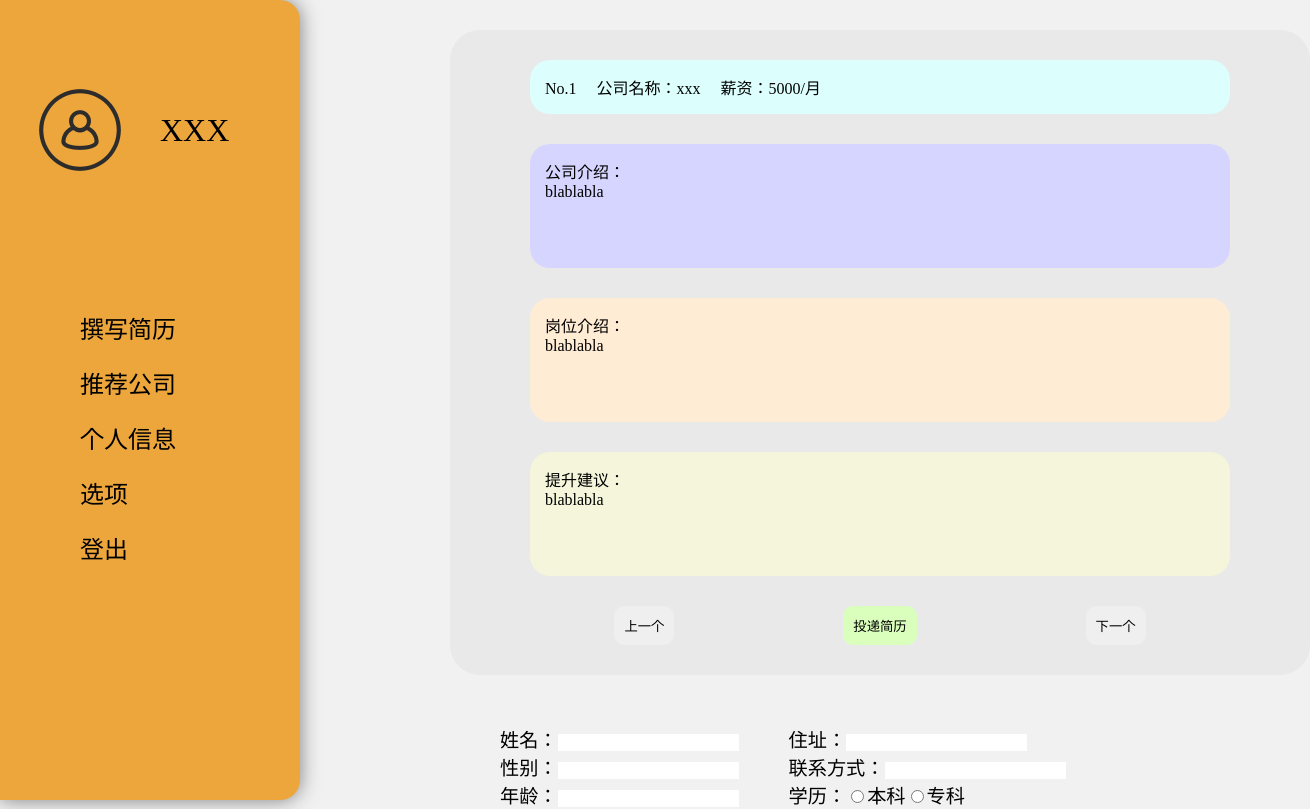
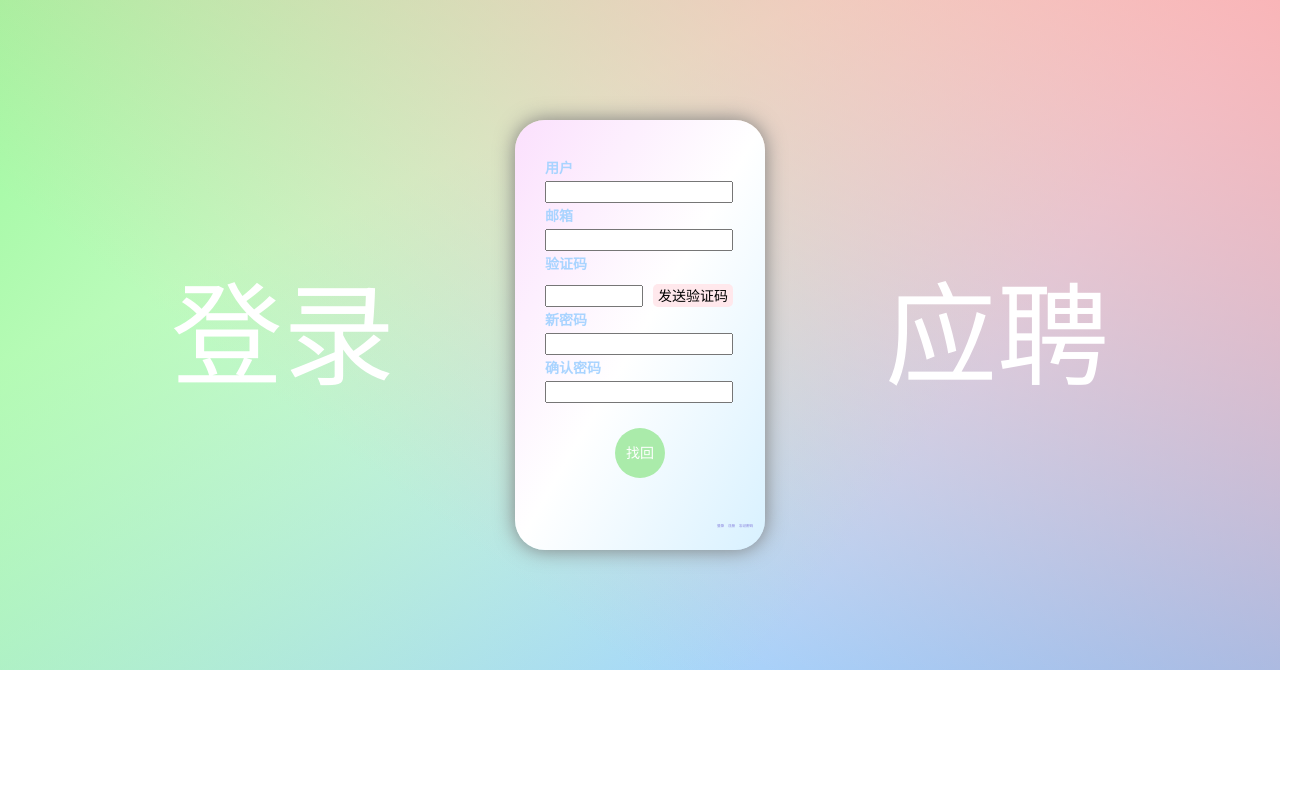
Before and after one commit to wjhswo/fuchuang, a Vue app: page /#/ in a window 1280 px wide. Shown: the top 809 px of the page, 1310 px wide, since content can reach past the window. Built offline with nearby package versions, Linux system fonts and the light colour scheme.

Commit message:
[feat] 添加arco-design组件库

```diff
--- a/package.json
+++ b/package.json
@@ -13,6 +13,7 @@
     "vue-router": "^4.3.0"
   },
   "devDependencies": {
+    "@arco-design/web-vue": "^2.55.0",
     "@babel/core": "^7.12.16",
     "@babel/eslint-parser": "^7.12.16",
     "@vue/cli-plugin-babel": "~5.0.0",
--- a/src/components/HomePage.vue
+++ /dev/null
@@ -1,36 +0,0 @@
-<template>
-  <div id="ap">
-    <LogIn v-if="false"/>
-    <MainInterfaceForUser v-if="true"/>
-  </div>
-</template>
-
-<script>
-import LogIn from "@/views/LogIn.vue"
-import MainInterfaceForUser from "@/views/MainInterfaceForUser.vue"
-
-export default{
-  components:{
-    LogIn,
-    MainInterfaceForUser,
-  }
-}
-</script>
-
-<style>
-
-html{
-  height: 100%;
-}
-body{
-  height:100%;
-  margin:0px;
-  background-color: rgb(241, 241, 241);
-}
-#ap{
-  height:100%;
-}
-.hide{
-  display: hide;
-}
-</style>./views/MainInterfaceForUser.vue
--- a/src/main.js
+++ b/src/main.js
@@ -1,8 +1,10 @@
 import { createApp } from 'vue'
 import App from './App.vue'
-
-import router from "@/router/index";
+import router from "@/router/index"
+import ArcoVue from "@arco-design/web-vue"
+import '@arco-design/web-vue/dist/arco.css'
 
 const app = createApp(App)
 app.use(router)
+app.use(ArcoVue)
 app.mount('#app')
--- a/src/router/index.js
+++ b/src/router/index.js
@@ -1,12 +1,12 @@
 import { createRouter, createWebHashHistory } from 'vue-router'
-import Home from "@/components/HomePage.vue";
+import LogIn from "@/views/LogIn.vue";
 
 const router = createRouter({
     history: createWebHashHistory(),
     routes: [
         {
           path: '/',
-          component: Home
+          component: LogIn
         }
     ]
 })
```
Also changed, not shown: src/views/HomePage.vue (added, +35 -0 lines), 1 other file (tests, documents, lock files or other folders).
